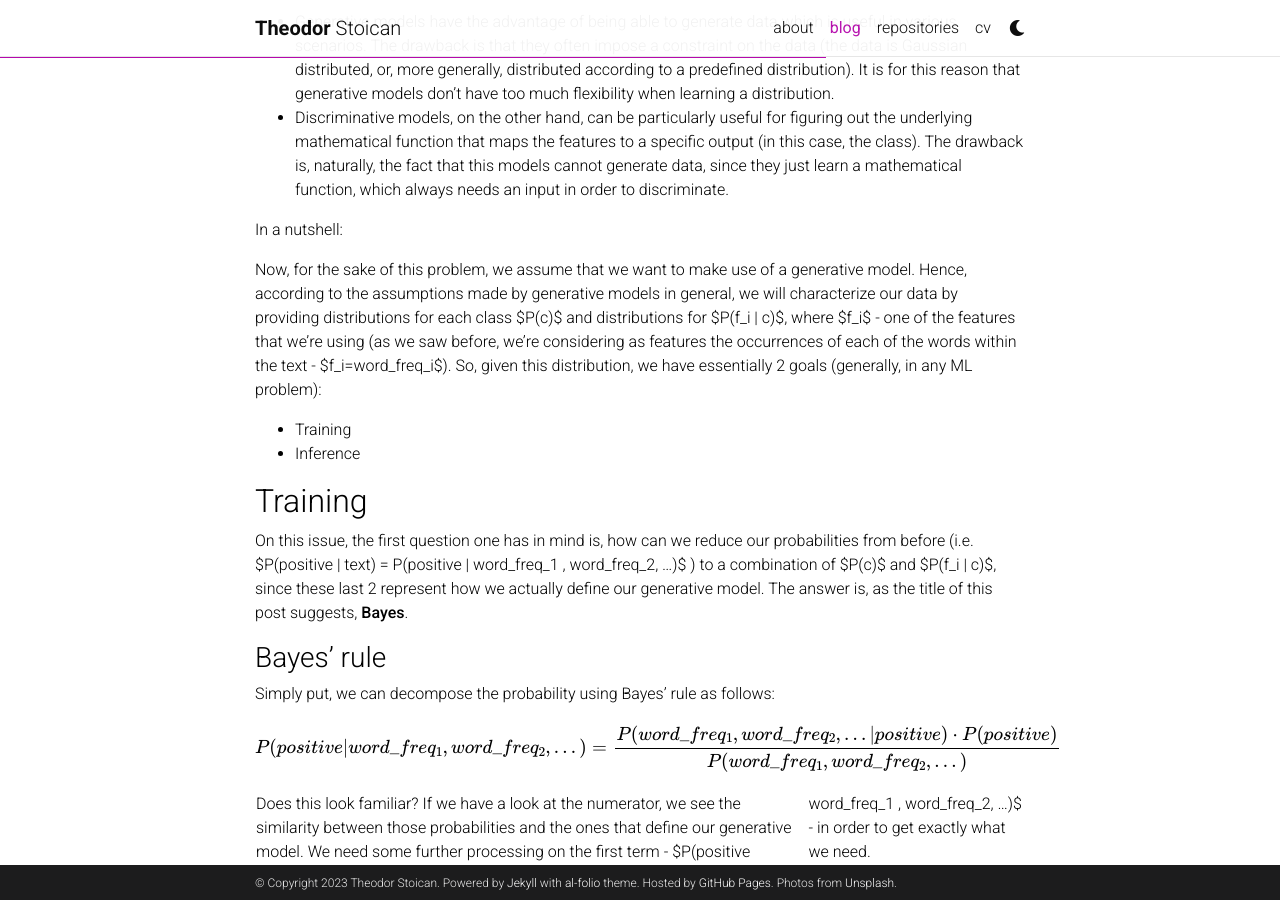
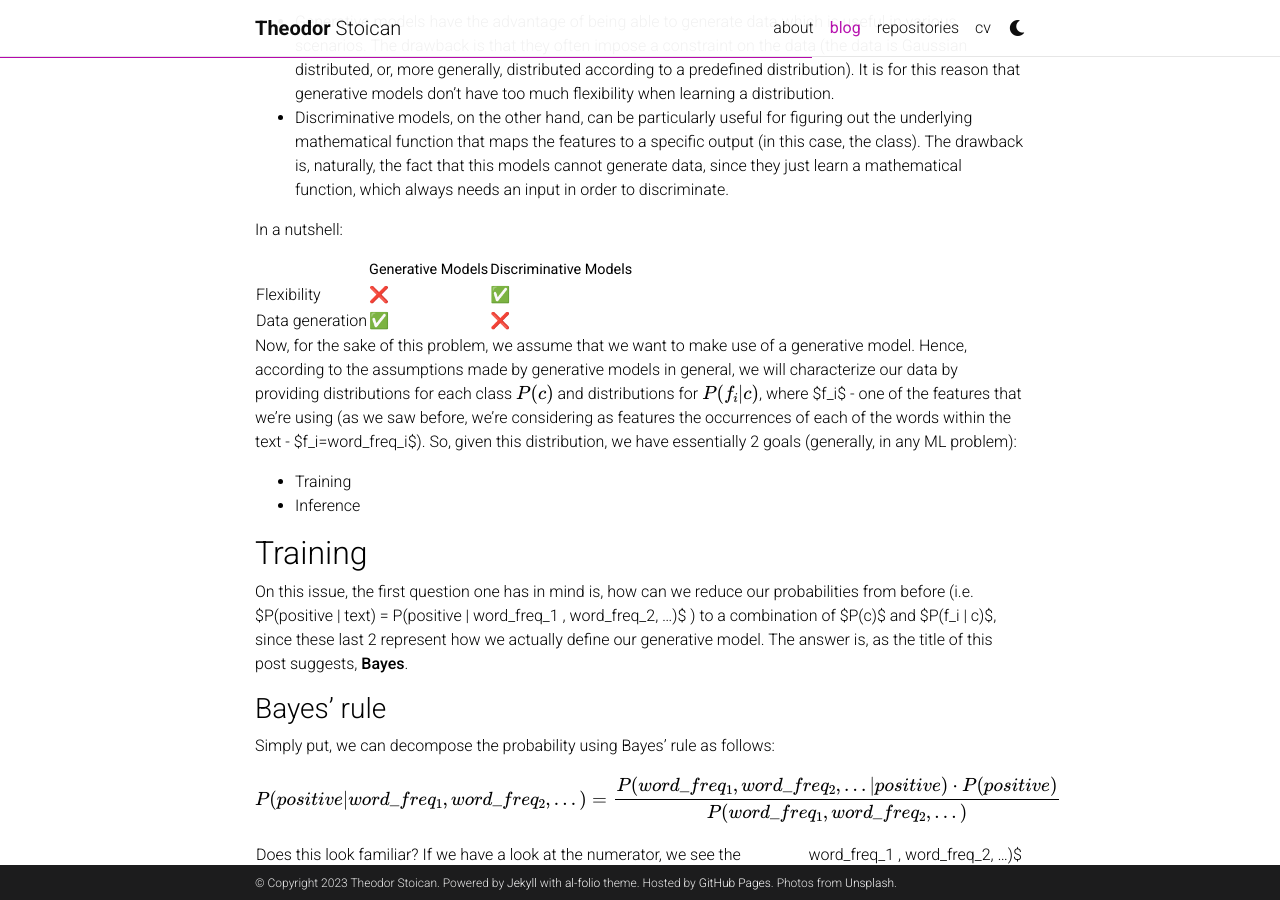
Before and after one commit to theostoican/theostoican.github.io, a Jekyll site: the page built from _posts/2022-03-25-naive-bayes.md, in a window 1280 px wide and 900 px high, scrolled down 1928 px. Built offline with Jekyll 4.4.1, drawn with Linux system fonts in a browser that asks for light colours; emoji names are drawn with the system emoji font; comment, search, counter and statistics services are not loaded; a style sheet for code colours, icons or effects is not loaded.

Commit message:
Change equations.

```diff
--- a/_posts/2022-03-25-naive-bayes.md
+++ b/_posts/2022-03-25-naive-bayes.md
@@ -57,7 +57,12 @@ As usual, there is a trade-off between these 2 types of models.
 
 In a nutshell:
 
-Now, for the sake of this problem, we assume that we want to make use of a generative model. Hence, according to the assumptions made by generative models in general, we will characterize our data by providing distributions for each class $P(c)$ and distributions for $P(f_i | c)$, where $f_i$ - one of the features that we're using (as we saw before, we're considering as features the occurrences of each of the words within the text - $f_i=word\_freq_i$). So, given this distribution, we have essentially 2 goals (generally, in any ML problem):
+|   |Generative Models|Discriminative Models|
+|---|---|---|
+|Flexibility|:x:|:white_check_mark:|
+|Data generation|:white_check_mark:|:x:|
+
+Now, for the sake of this problem, we assume that we want to make use of a generative model. Hence, according to the assumptions made by generative models in general, we will characterize our data by providing distributions for each class $$ P(c) $$ and distributions for $$ P(f_i | c) $$, where $f_i$ - one of the features that we're using (as we saw before, we're considering as features the occurrences of each of the words within the text - $f_i=word\_freq_i$). So, given this distribution, we have essentially 2 goals (generally, in any ML problem):
 - Training
 - Inference
 
```
